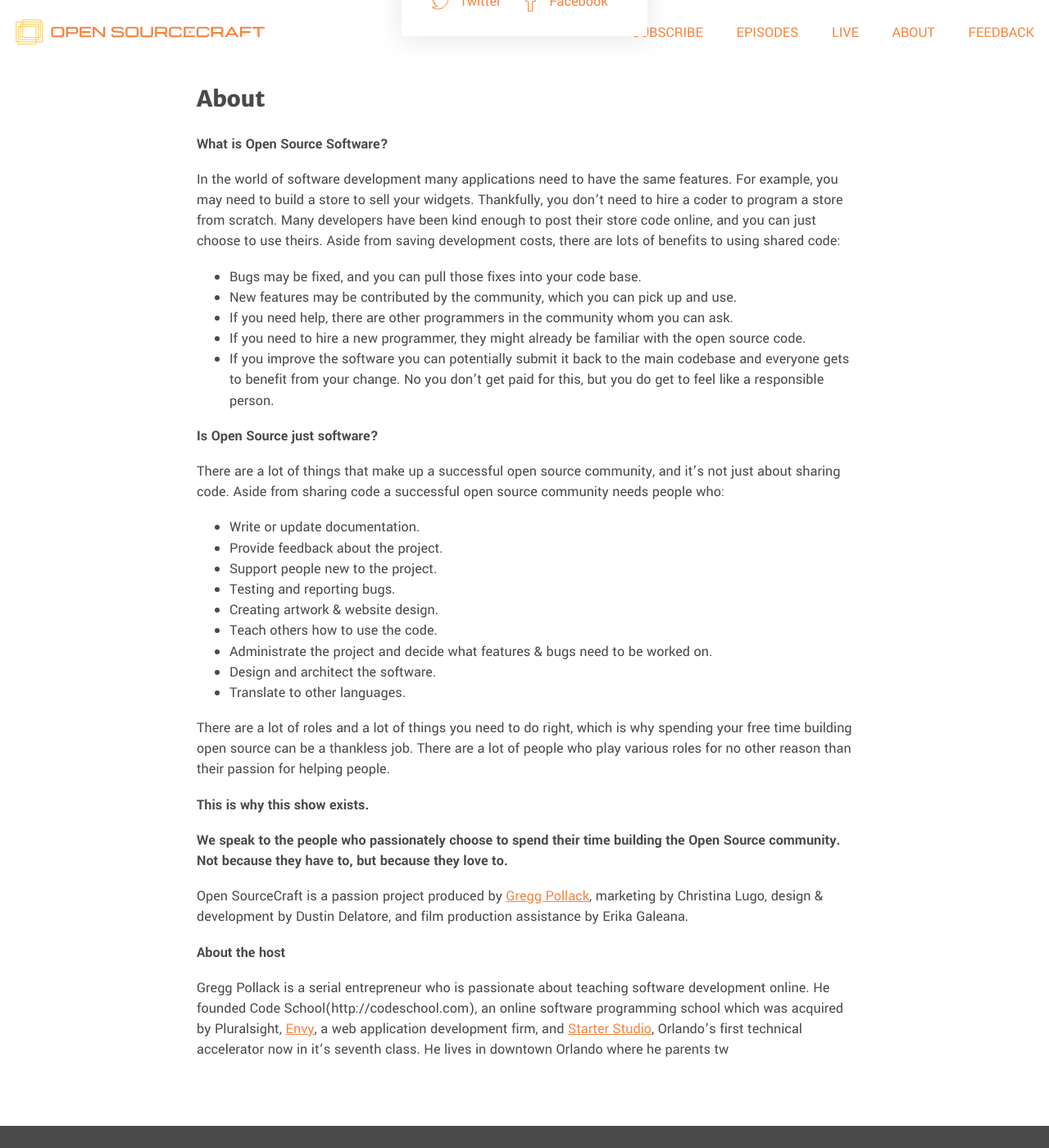
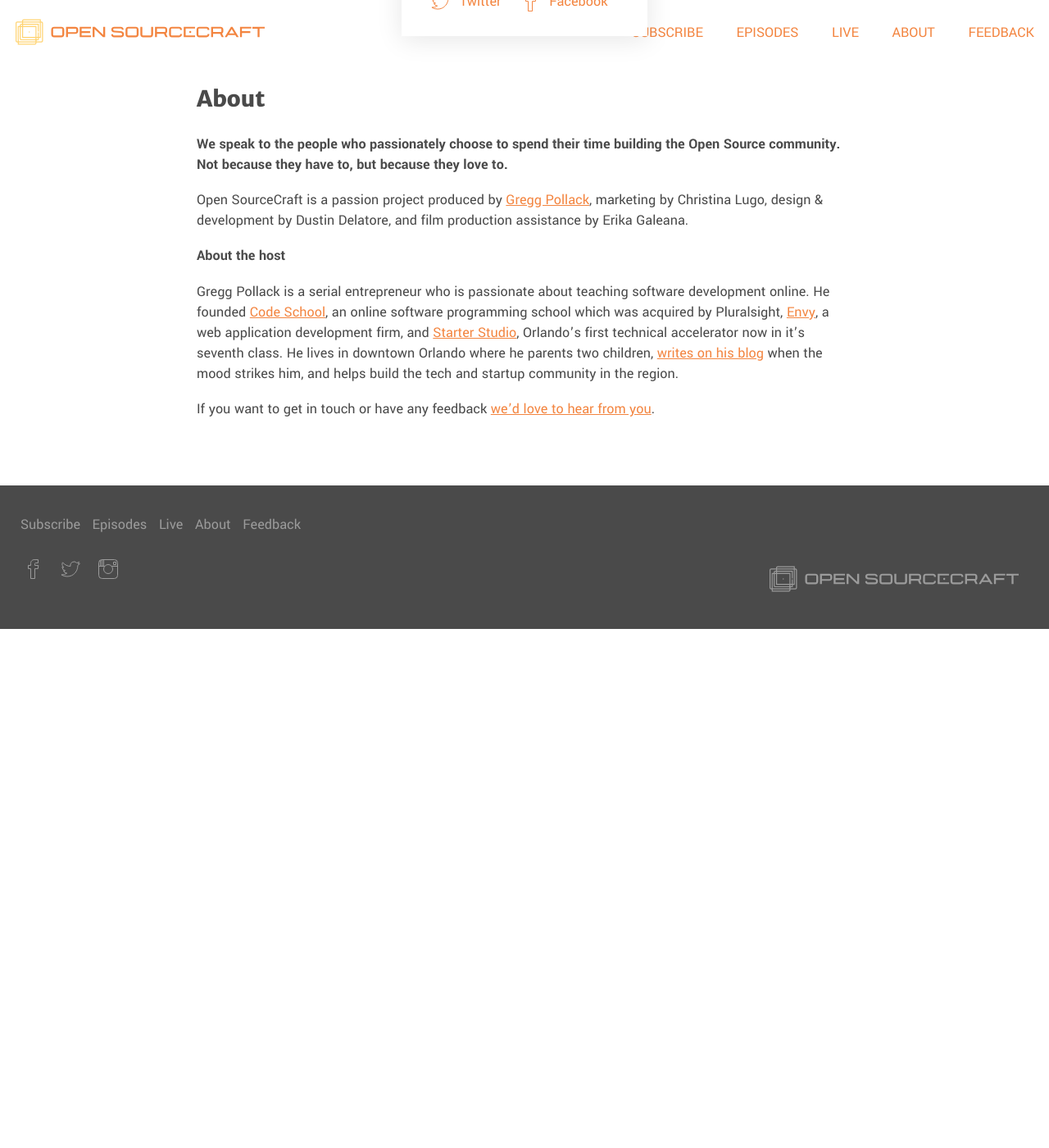
Before and after one commit to Code-Pop/open-sourcecraft, a Jekyll site: the page built from about.md, in a window 1280 px wide and 1400 px high. Shown: the whole window at 82% size. Built offline with Jekyll 4.4.1, drawn with Linux system fonts in a browser that asks for light colours.

Commit message:
Updated About

```diff
--- a/about.md
+++ b/about.md
@@ -10,38 +10,12 @@ faqs:
 layout: page
 ---
 
-**What is Open Source Software?**
-
-In the world of software development many applications need to have the same features.  For example, you may need to build a store to sell your widgets.  Thankfully, you don’t need to hire a coder to program a store from scratch.  Many developers have been kind enough to post their store code online, and you can just choose to use theirs.  Aside from saving development costs, there are lots of benefits to using shared code:
-
-* Bugs may be fixed, and you can pull those fixes into your code base.
-* New features may be contributed by the community, which you can pick up and use.
-* If you need help, there are other programmers in the community whom you can ask.
-* If you need to hire a new programmer, they might already be familiar with the open source code.
-* If you improve the software you can potentially submit it back to the main codebase and everyone gets to benefit from your change.  No you don’t get paid for this, but you do get to feel like a responsible person.
-
-**Is Open Source just software?**
-
-There are a lot of things that make up a successful open source community, and it’s not just about sharing code.  Aside from sharing code a successful open source community needs people who:
-
-* Write or update documentation.
-* Provide feedback about the project.
-* Support people new to the project.
-* Testing and reporting bugs.
-* Creating artwork & website design.
-* Teach others how to use the code.
-* Administrate the project and decide what features & bugs need to be worked on.
-* Design and architect the software.
-* Translate to other languages.
-
-There are a lot of roles and a lot of things you need to do right, which is why spending your free time building open source can be a thankless job.  There are a lot of people who play various roles for no other reason than their passion for helping people.
-
-**This is why this show exists.**
-
 **We speak to the people who passionately choose to spend their time building the Open Source community.  Not because they have to, but because they love to.**
 
 Open SourceCraft is a passion project produced by [Gregg Pollack](https://www.greggpollack.com), marketing by Christina Lugo, design & development by Dustin Delatore, and film production assistance by Erika Galeana.
 
 **About the host**
 
-Gregg Pollack is a serial entrepreneur who is passionate about teaching software development online.  He founded Code School(http://codeschool.com), an online software programming school which was acquired by Pluralsight, [Envy](https://madewithenvy.com/), a web application development firm, and [Starter Studio](http://starterstudio.com), Orlando’s first technical accelerator now in it’s seventh class.  He lives in downtown Orlando where he parents tw
+Gregg Pollack is a serial entrepreneur who is passionate about teaching software development online.  He founded [Code School](http://codeschool.com), an online software programming school which was acquired by Pluralsight, [Envy](https://madewithenvy.com/), a web application development firm, and [Starter Studio](http://starterstudio.com), Orlando’s first technical accelerator now in it’s seventh class.  He lives in downtown Orlando where he parents two children, [writes on his blog](https://www.greggpollack.com) when the mood strikes him, and helps build the tech and startup community in the region.
+
+If you want to get in touch or have any feedback [we’d love to hear from you](http://codepop.com/open-sourcecraft/feedback/).
```
